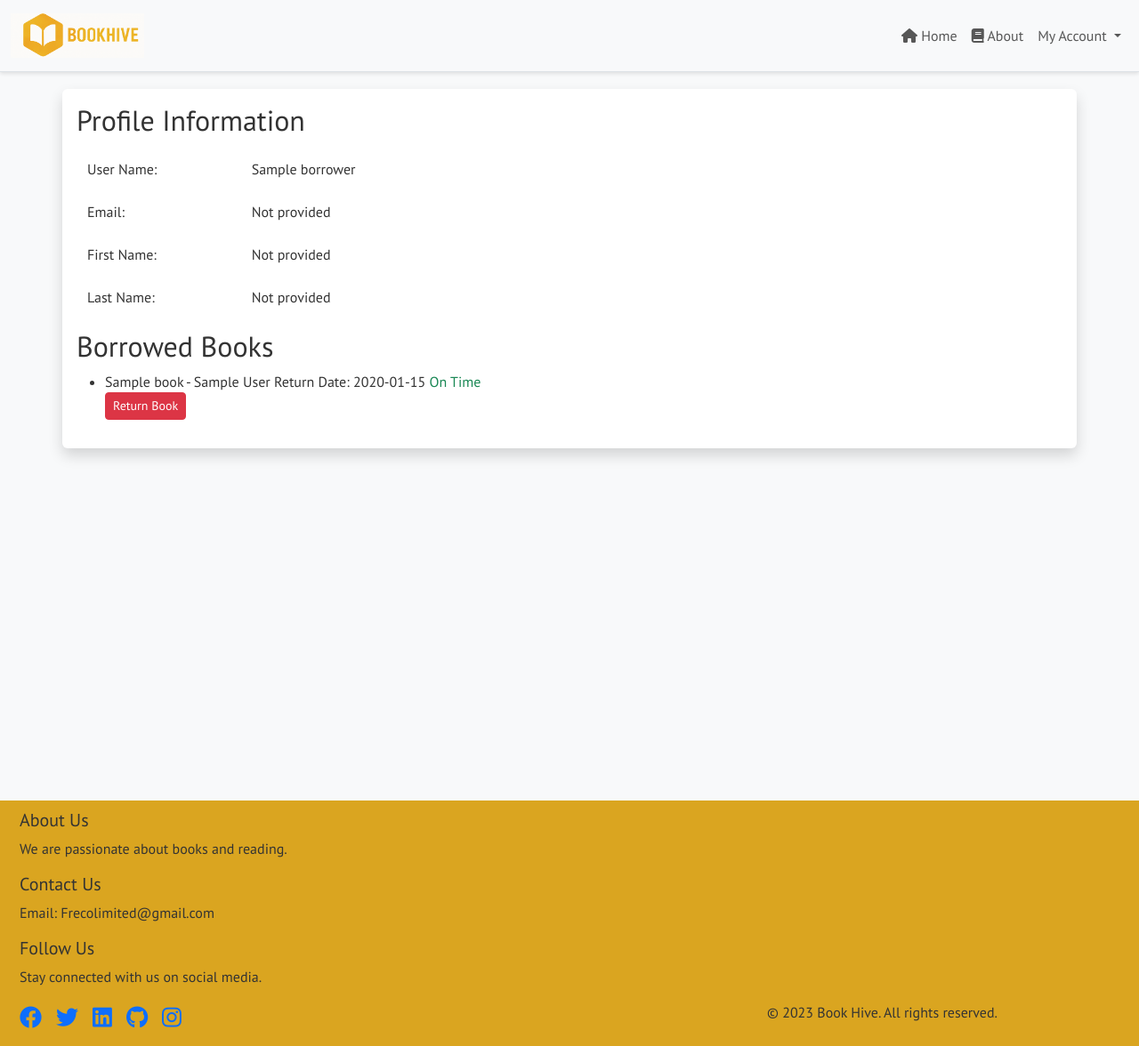
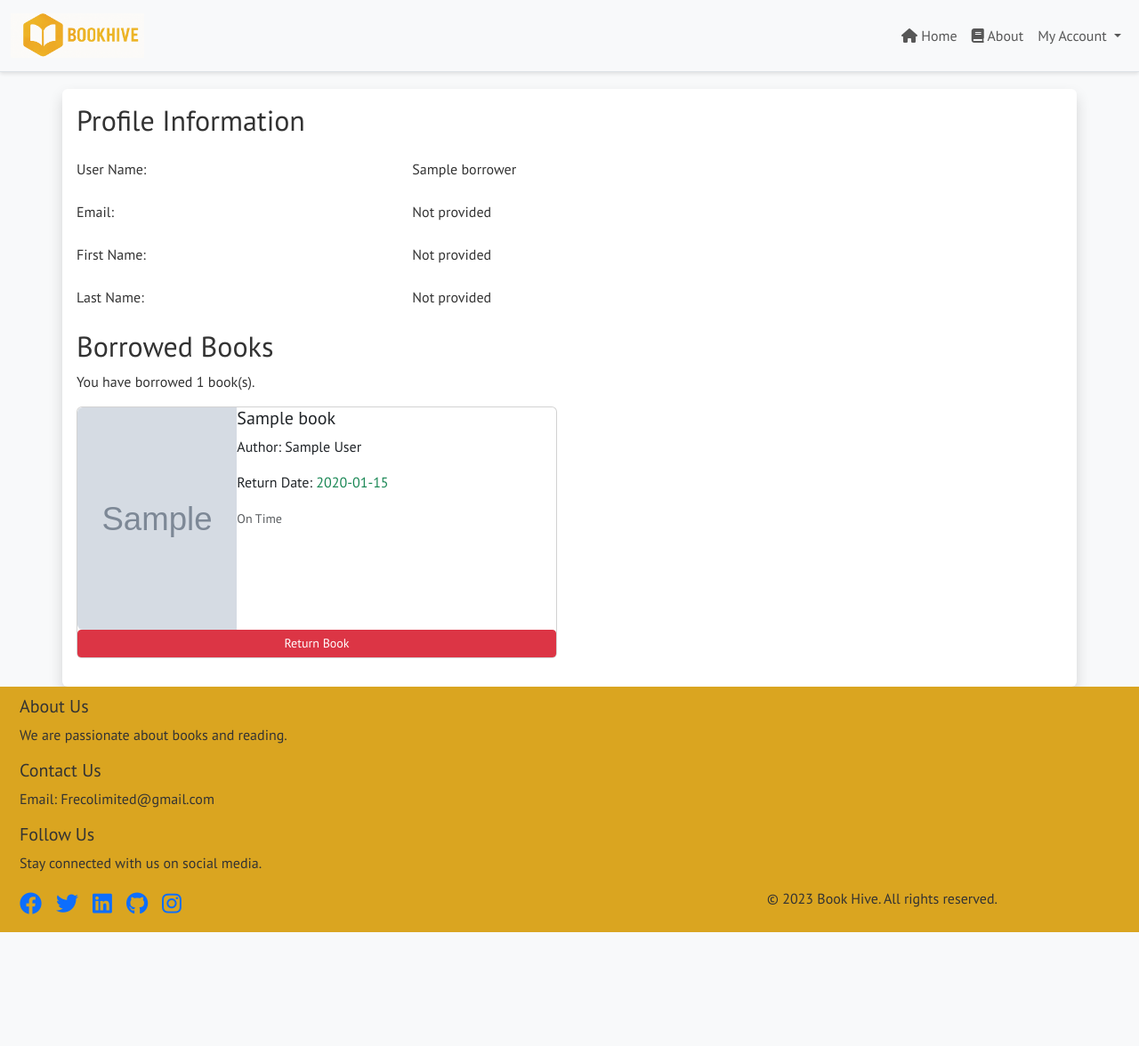
Before and after one commit to enocol/BookHive, a Django app: template bookstore/templates/bookstore/profile.html in a window 1280 px wide. Shown: the whole page at 89% size. After the commit the page ends 1048 px from the top, so only its background shows below. Run offline with Django 3.2, Linux system fonts and the light colour scheme; the template is opened without the code that fills it: most values are stand-ins (such as "Sample title", 1, 10 or a date in 2020); grey boxes marked "Sample" are stand-in pictures; some web fonts are replaced.

Commit message:
Improve the profile page with bootstap card

```diff
--- a/bookstore/templates/bookstore/profile.html
+++ b/bookstore/templates/bookstore/profile.html
@@ -1,83 +1,96 @@
 {% extends 'base.html'%} {% load static%} {% block content%}
 
-<div class="container shadow p-3 mb-5 bg-body rounded">
+<div class="container shadow p-3 bg-body rounded h-100 overflow-auto">
   <div class="profile-info">
     <h2>Profile Information</h2>
-    <div class="container">
+
     <div class="row my-4">
-        <div class="col-2">User Name:</div>
-        <div class="col-4">{{borrower}}</div>
+      <div class="col-6 col-md-4">User Name:</div>
+      <div class="col-6">{{borrower}}</div>
     </div>
     <div class="row my-4">
-        <div class="col-2">Email:</div>
+      <div class="col-6 col-md-4">Email:</div>
       {% if user.email %}
-        <div class="col-4">{{ user.email }}</div>
+      <div class="col-6">{{ user.email }}</div>
       {% else %}
-        <div class="col-4">Not provided</div>
+      <div class="col-6">Not provided</div>
       {% endif %}
     </div>
     <div class="row my-4">
-        <div class="col-2">
-          First Name:
+      <div class="col-6 col-md-4">First Name:</div>
 
-        </div>
       {% if user.first_name %}
-        <div class="col-4">{{ user.first_name }}</div>
+      <div class="col-6">{{ user.first_name }}</div>
       {% else %}
-        <div class="col-4">
-          Not provided
-
-        </div>
+      <div class="col-6">Not provided</div>
       {% endif %}
-
     </div>
     <div class="row my-4">
-        <div class="col-2">Last Name:</div>
+      <div class="col-6 col-md-4">Last Name:</div>
       {% if user.last_name %}
-        <div class="col-4">{{ user.last_name }}</div>
+      <div class="col-6">{{ user.last_name }}</div>
       {% else %}
-        <div class="col-4">Not provided</div>
+      <div class="col-6">Not provided</div>
       {% endif %}
     </div>
 
+    <div class="borrowed-books over-flow">
+      <h2>Borrowed Books</h2>
+      {% if loan %}
+      <p>You have borrowed {{ loan|length }} book(s).</p>
+      {% for book in loan %}
+      <div class="card mb-3" style="max-width: 540px">
+        <div class="row g-0">
+          <div class="col-md-4">
+            <img
+              src="{{ book.book.cover_image.url }}"
+              class="img-fluid rounded-start"
+              alt="{{ loan.book.title }}"
+            />
+          </div>
+          <div class="col-md-8">
+            <div class="card-body">
+              <h5 class="card-title">{{ book.book.title }}</h5>
+              <p class="card-text">Author: {{ book.book.author }}</p>
+              <p class="card-text">
+                <span>Return Date:</span>
+                <span class="text-success">{{ book.return_date }}</span>
+                {% if book.return_date < current_date %}
+              </p>
 
+              <p class="card-text">
+                <small class="text-muted">Over Due</small>
+              </p>
+              {% else %}
+              <p class="card-text"><small class="text-muted">On Time</small></p>
+              {% endif %}
             </div>
-
-  <div class="borrowed-books">
-    <h2>Borrowed Books</h2>
-    {% if loans %}
-    <ul>
-      {% for book in loans %}
-      <li>
-        {{ book.title }} - {{ book.author }} {% for o in return_date %} Return
-        Date: {{ o.return_date }} {% if current_date > o.return_date %}
-        <span class="text-danger">Overdue</span>
-        {% else %}
-        <span class="text-success">On Time</span>
-        {% endif %} {% empty %}
-        <p>No return dates available.</p>
-        {% endfor %}
-      </li>
+          </div>
+        </div>
         <button
           type="button"
           class="btn btn-danger btn-sm"
           data-bs-toggle="modal"
-        data-bs-target="#returnBookModal{{ book.id }}"
+          data-bs-target="#returnBookModal{{ book.book.id }}"
         >
           Return Book
         </button>
-      <!-- Return Book Modal -->
+
+        <!-- return book modal -->
         <div
           class="modal fade"
-        id="returnBookModal{{ book.id }}"
+          id="returnBookModal{{ book.book.id }}"
           tabindex="-1"
-        aria-labelledby="returnBookModalLabel{{ book.id }}"
+          aria-labelledby="returnBookModalLabel{{ book.book.id }}"
           aria-hidden="true"
         >
           <div class="modal-dialog">
             <div class="modal-content">
               <div class="modal-header">
-              <h5 class="modal-title" id="returnBookModalLabel{{ book.id }}">
+                <h5
+                  class="modal-title"
+                  id="returnBookModalLabel{{ book.book.id }}"
+                >
                   Return Book
                 </h5>
                 <button
@@ -88,7 +101,7 @@
                 ></button>
               </div>
               <div class="modal-body">
-              Are you sure you want to return "{{ book.title }}"?
+                Are you sure you want to return "{{ book.book.title }}"?
               </div>
               <div class="modal-footer">
                 <button
@@ -98,7 +111,10 @@
                 >
                   Cancel
                 </button>
-              <form method="POST" action="{% url 'return_book' book.id %}">
+                <form
+                  method="POST"
+                  action="{% url 'return_book' book.book.id %}"
+                >
                   {% csrf_token %}
                   <button type="submit" class="btn btn-danger">
                     Return Book
@@ -108,13 +124,12 @@
             </div>
           </div>
         </div>
+      </div>
 
-      {% endfor %}
-    </ul>
-    {% else %}
+      {% endfor %} {% else %}
       <p>No books borrowed yet.</p>
       {% endif %}
     </div>
-
+  </div>
   {% endblock%}
 </div>
--- a/static/css/styles.css
+++ b/static/css/styles.css
@@ -21,7 +21,10 @@ header {
 
 .main-content {
   margin-top: 100px;
-  min-height: 100vh;
+}
+
+.over-flow {
+  overflow: hidden;
 }
 
 .static-header {
--- a/static/js/scripts.js
+++ b/static/js/scripts.js
@@ -1,5 +1,6 @@
 
 const categoryItems = document.querySelectorAll(".category");
+console.log('category = ', categoryItems); // Log the NodeList to the console
 
 categoryItems.forEach((item) => {
   const text = item.textContent.trim(); // Get and clean the text inside the element
```
Also changed, not shown: bookstore/views.py (+3 -4 lines), test.html (added, +95 -0 lines). Lines whose indentation alone changed are shown as unchanged.
